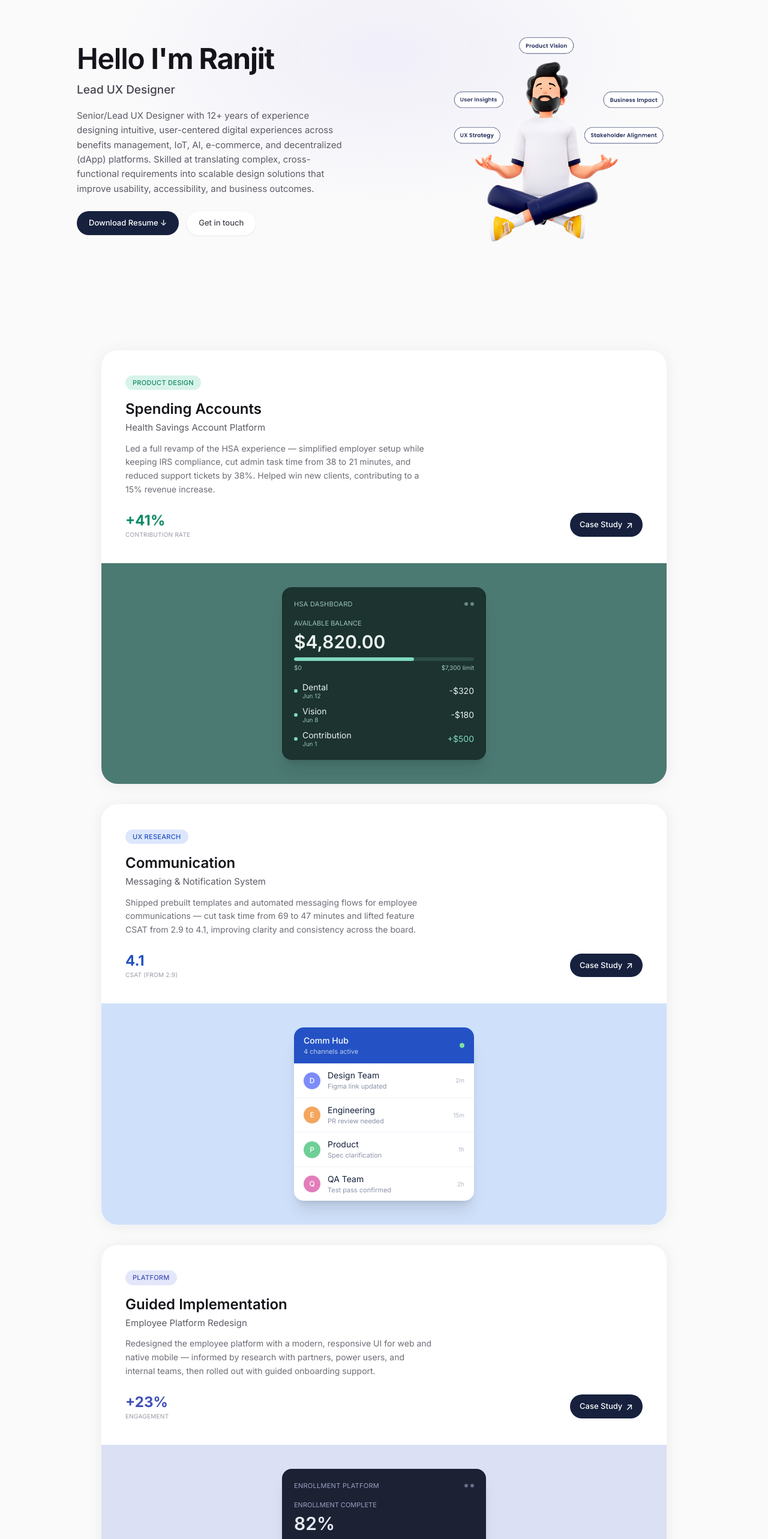
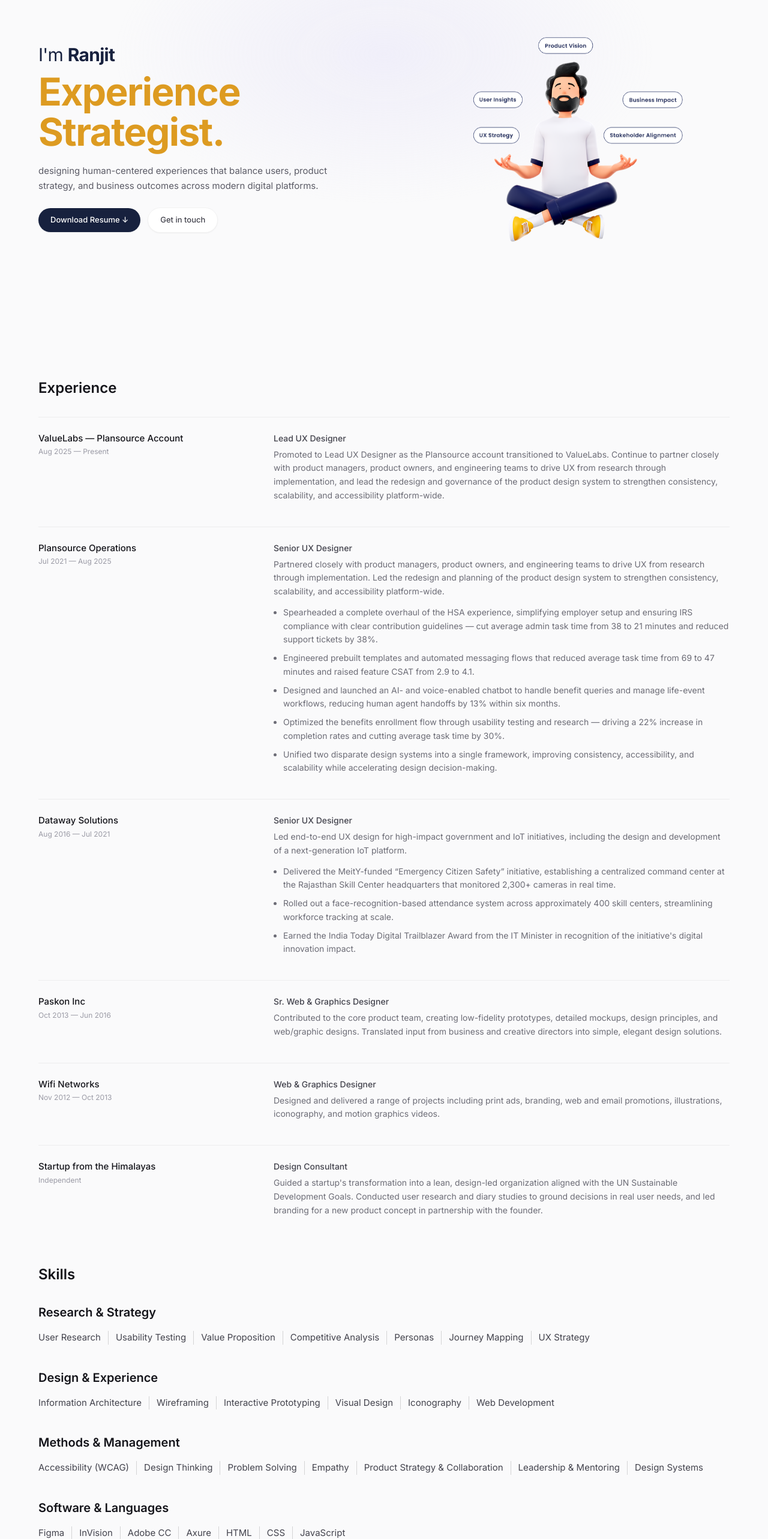
Before and after one commit to ranjitkumark/RKportfolio, a React (Vite) app: page /about in a window 1280 px wide. Shown: the part 160-2726 px from the top of the page at 60% size. Built offline with nearby package versions, Linux system fonts and the light colour scheme.

Commit message:
aboutus-improve banner

```diff
--- a/src/pages/About.jsx
+++ b/src/pages/About.jsx
@@ -1,57 +1,9 @@
 import React from "react";
-import StackedCaseStudyCard from "../components/StackedCaseStudyCard.jsx";
 import Footer from "../components/Footer.jsx";
 
+const TAGLINE = "Experience Strategist.";
 const PROFILE =
-  "Senior/Lead UX Designer with 12+ years of experience designing intuitive, user-centered digital experiences across benefits management, IoT, AI, e-commerce, and decentralized (dApp) platforms. Skilled at translating complex, cross-functional requirements into scalable design solutions that improve usability, accessibility, and business outcomes.";
-
-const HIGHLIGHTS = [
-  {
-    id: "spending",
-    badge: "PRODUCT DESIGN",
-    badgeBg: "#D8F3EA",
-    badgeText: "#0E8A66",
-    title: "Spending Accounts",
-    subtitle: "Health Savings Account Platform",
-    body:
-      "Led a full revamp of the HSA experience — simplified employer setup while keeping IRS compliance, cut admin task time from 38 to 21 minutes, and reduced support tickets by 38%. Helped win new clients, contributing to a 15% revenue increase.",
-    stat: "+41%",
-    statLabel: "CONTRIBUTION RATE",
-    statColor: "#0E8A66",
-    panelBg: "#4B7A72",
-    mock: "hsa",
-  },
-  {
-    id: "communication",
-    badge: "UX RESEARCH",
-    badgeBg: "#DCE7FB",
-    badgeText: "#2452C4",
-    title: "Communication",
-    subtitle: "Messaging & Notification System",
-    body:
-      "Shipped prebuilt templates and automated messaging flows for employee communications — cut task time from 69 to 47 minutes and lifted feature CSAT from 2.9 to 4.1, improving clarity and consistency across the board.",
-    stat: "4.1",
-    statLabel: "CSAT (FROM 2.9)",
-    statColor: "#2452C4",
-    panelBg: "#CFE0FA",
-    mock: "comm",
-  },
-  {
-    id: "guided",
-    badge: "PLATFORM",
-    badgeBg: "#E4E7FA",
-    badgeText: "#3F4FB8",
-    title: "Guided Implementation",
-    subtitle: "Employee Platform Redesign",
-    body:
-      "Redesigned the employee platform with a modern, responsive UI for web and native mobile — informed by research with partners, power users, and internal teams, then rolled out with guided onboarding support.",
-    stat: "+23%",
-    statLabel: "ENGAGEMENT",
-    statColor: "#3F4FB8",
-    panelBg: "#DCE0F5",
-    mock: "platform",
-  },
-];
+  "designing human-centered experiences that balance users, product strategy, and business outcomes across modern digital platforms.";
 
 const EXPERIENCE = [
   {
@@ -113,7 +65,7 @@ const EXPERIENCE = [
 const SKILLS = {
   "Research & Strategy": ["User Research", "Usability Testing", "Value Proposition", "Competitive Analysis", "Personas", "Journey Mapping", "UX Strategy"],
   "Design & Experience": ["Information Architecture", "Wireframing", "Interactive Prototyping", "Visual Design", "Iconography", "Web Development"],
-  "Methods & Management": ["Accessibility (WCAG)", "Design Thinking", "Problem Solving", "Empathy", "Leadership & Mentoring", "Product Strategy & Collaboration", "Design Systems"],
+  "Methods & Management": ["Accessibility (WCAG)", "Design Thinking", "Problem Solving", "Empathy", "Product Strategy & Collaboration", "Leadership & Mentoring", "Design Systems"],
   "Software & Languages": ["Figma", "InVision", "Adobe CC", "Axure", "HTML", "CSS", "JavaScript"],
 };
 
@@ -129,30 +81,51 @@ const EDUCATION = [
 /* ------------------------------------------------------------------ */
 function HeroIllustration() {
   return (
-    <div className="w-full max-w-[420px] mx-auto">
+    <div className="hidden md:block w-full max-w-[420px] mx-auto">
       <img
         src="/aboutus-me.png"
         alt="Illustration of Ranjit sitting cross-legged, surrounded by labels for Product Vision, User Insights, Business Impact, UX Strategy, and Stakeholder Alignment"
-        className="w-full h-auto select-none pointer-events-none"
+        className="w-full h-auto select-none pointer-events-none animate-shakeVertical"
       />
+    </div>
+  );
+}
+
+/* Plain text list separated by dividers, grouped by category — no chips */
+function SkillGroup({ group, items }) {
+  return (
+    <div>
+      <h3 className="text-[18px] sm:text-[20px] font-semibold text-[#14141A] mb-4">{group}</h3>
+      <div className="flex flex-wrap gap-y-2">
+        {items.map((s, i) => (
+          <span
+            key={s}
+            className={`text-[14px] sm:text-[15px] text-[#43434D] px-3 first:pl-0 ${
+              i !== items.length - 1 ? "border-r border-black/15" : ""
+            }`}
+          >
+            {s}
+          </span>
+        ))}
+      </div>
     </div>
   );
 }
 
 export default function About() {
   return (
-    <div className="animate-fadeIn">
+    <div className="animate-fadeIn w-full">
       {/* Full-screen hero */}
-      <section className="min-h-[85vh] sm:min-h-[80vh] flex items-center px-4 sm:px-6 md:px-10 lg:px-16 py-10">
-        <div className="w-full max-w-5xl mx-auto grid md:grid-cols-2 items-center gap-10 sm:gap-14">
+      <section className="md:min-h-[80vh] flex items-center px-4 sm:px-6 md:px-10 lg:px-16 py-10">
+        <div className="w-full grid md:grid-cols-2 items-center gap-10 sm:gap-14">
           <div className="text-center md:text-left order-2 md:order-1">
-            <h1 className="text-[26px] sm:text-[34px] md:text-[42px] lg:text-[48px] font-semibold text-[#14141A] tracking-tight leading-tight">
-              Hello <span className="font-bold">I'm Ranjit</span>
+            <p className="text-[22px] sm:text-[26px] md:text-[30px] text-[#17213E] tracking-tight leading-tight">
+              <span className="font-light">I'm</span> <span className="font-bold">Ranjit</span>
+            </p>
+            <h1 className="mt-2 text-[36px] sm:text-[48px] md:text-[56px] lg:text-[64px] font-bold text-[#DD9B21] tracking-tight leading-[1.05]">
+              {TAGLINE}
             </h1>
-            <p className="mt-2 text-[15px] sm:text-[17px] md:text-[19px] text-[#43434D] font-medium">
-              Lead UX Designer
-            </p>
-            <p className="mt-4 text-[13px] sm:text-[14px] md:text-[15px] leading-relaxed text-[#5B5B66] max-w-md mx-auto md:mx-0">
+            <p className="mt-5 text-[13px] sm:text-[14px] md:text-[15px] leading-relaxed text-[#5B5B66] max-w-lg mx-auto md:mx-0">
               {PROFILE}
             </p>
             <div className="mt-6 flex flex-wrap items-center justify-center md:justify-start gap-3">
@@ -177,13 +150,7 @@ export default function About() {
         </div>
       </section>
 
-      <section className="max-w-5xl mx-auto px-4 sm:px-6 lg:px-10 mt-4 sm:mt-8 space-y-6 sm:space-y-8">
-        {HIGHLIGHTS.map((cs) => (
-          <StackedCaseStudyCard key={cs.id} cs={cs} />
-        ))}
-      </section>
-
-      <section className="max-w-5xl mx-auto px-4 sm:px-6 lg:px-10 mt-16 sm:mt-20">
+      <section className="px-4 sm:px-6 md:px-10 lg:px-16 mt-16 sm:mt-20">
         <h2 className="text-xl sm:text-2xl font-semibold text-[#14141A] mb-6 sm:mb-8">Experience</h2>
         <div className="space-y-8 sm:space-y-10">
           {EXPERIENCE.map((job) => (
@@ -194,9 +161,9 @@ export default function About() {
               </div>
               <div className="sm:col-span-2">
                 <div className="text-[14px] font-medium text-[#43434D] mb-1.5">{job.role}</div>
-                <p className="text-[13px] sm:text-[14px] leading-relaxed text-[#6C6C76]">{job.body}</p>
+                <p className="text-[13px] sm:text-[14px] leading-relaxed text-[#6C6C76] max-w-3xl">{job.body}</p>
                 {job.bullets && (
-                  <ul className="mt-3 space-y-2 list-disc pl-4">
+                  <ul className="mt-3 space-y-2 list-disc pl-4 max-w-3xl">
                     {job.bullets.map((b, i) => (
                       <li key={i} className="text-[13px] sm:text-[14px] leading-relaxed text-[#6C6C76]">
                         {b}
@@ -210,25 +177,16 @@ export default function About() {
         </div>
       </section>
 
-      <section className="max-w-5xl mx-auto px-4 sm:px-6 lg:px-10 mt-16 sm:mt-20">
+      <section className="px-4 sm:px-6 md:px-10 lg:px-16 mt-16 sm:mt-20">
         <h2 className="text-xl sm:text-2xl font-semibold text-[#14141A] mb-6 sm:mb-8">Skills</h2>
-        <div className="grid sm:grid-cols-2 lg:grid-cols-4 gap-6 sm:gap-8">
+        <div className="space-y-8 sm:space-y-10">
           {Object.entries(SKILLS).map(([group, items]) => (
-            <div key={group}>
-              <div className="text-[12px] font-medium tracking-wide text-[#9A9AA5] mb-3 uppercase">{group}</div>
-              <div className="flex flex-wrap gap-1.5">
-                {items.map((s) => (
-                  <span key={s} className="text-[12px] text-[#43434D] bg-[#F1F1F4] rounded-full px-3 py-1">
-                    {s}
-                  </span>
-                ))}
-              </div>
-            </div>
+            <SkillGroup key={group} group={group} items={items} />
           ))}
         </div>
       </section>
 
-      <section className="max-w-5xl mx-auto px-4 sm:px-6 lg:px-10 mt-16 sm:mt-20 pb-4">
+      <section className="px-4 sm:px-6 md:px-10 lg:px-16 mt-16 sm:mt-20 pb-4">
         <h2 className="text-xl sm:text-2xl font-semibold text-[#14141A] mb-6 sm:mb-8">Education & Certifications</h2>
         <div className="grid sm:grid-cols-3 gap-4 sm:gap-6">
           {EDUCATION.map((e) => (
--- a/tailwind.config.js
+++ b/tailwind.config.js
@@ -11,9 +11,17 @@ export default {
           from: { opacity: 0, transform: "translateY(6px)" },
           to: { opacity: 1, transform: "translateY(0)" },
         },
+        shakeVertical: {
+          "0%, 100%": { transform: "translateY(0)" },
+          "10%, 30%, 50%, 70%": { transform: "translateY(-8px)" },
+          "20%, 40%, 60%": { transform: "translateY(8px)" },
+          "80%": { transform: "translateY(6.4px)" },
+          "90%": { transform: "translateY(-6.4px)" },
+        },
       },
       animation: {
         fadeIn: "fadeIn 0.35s ease",
+        shakeVertical: "shakeVertical 20s cubic-bezier(0.455, 0.030, 0.515, 0.955) both infinite",
       },
     },
   },
```
